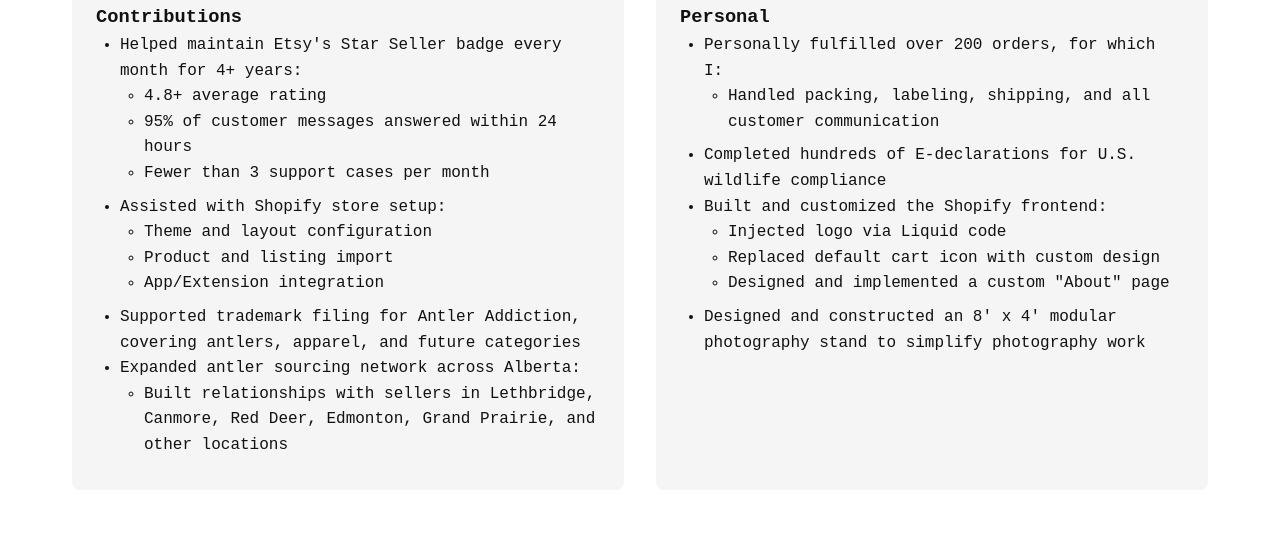
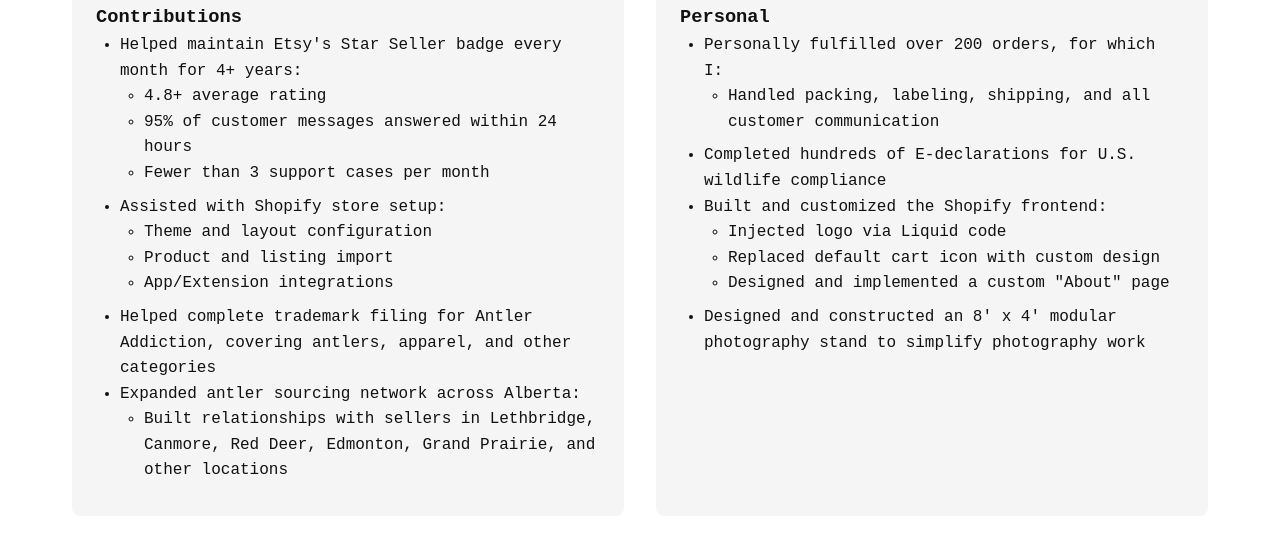
Before and after one commit to JoshKraft44/joshkraft44.github.io, a plain HTML site: page antler-addiction.html in a window 1280 px wide. Shown: the part 1344-1886 px from the top of the page. Drawn offline with Linux system fonts and the light colour scheme.

Commit message:
Update antler-addiction.html

```diff
--- a/antler-addiction.html
+++ b/antler-addiction.html
@@ -424,10 +424,10 @@
               <ul>
                 <li>Theme and layout configuration</li>
                 <li>Product and listing import</li>
-                <li>App/Extension integration</li>
+                <li>App/Extension integrations</li>
               </ul>
             </li>
-            <li>Supported trademark filing for Antler Addiction, covering antlers, apparel, and future categories</li>
+            <li>Helped complete trademark filing for Antler Addiction, covering antlers, apparel, and other categories</li>
             <li>Expanded antler sourcing network across Alberta:
               <ul>
                 <li>Built relationships with sellers in Lethbridge, Canmore, Red Deer, Edmonton, Grand Prairie, and other locations</li>
```
